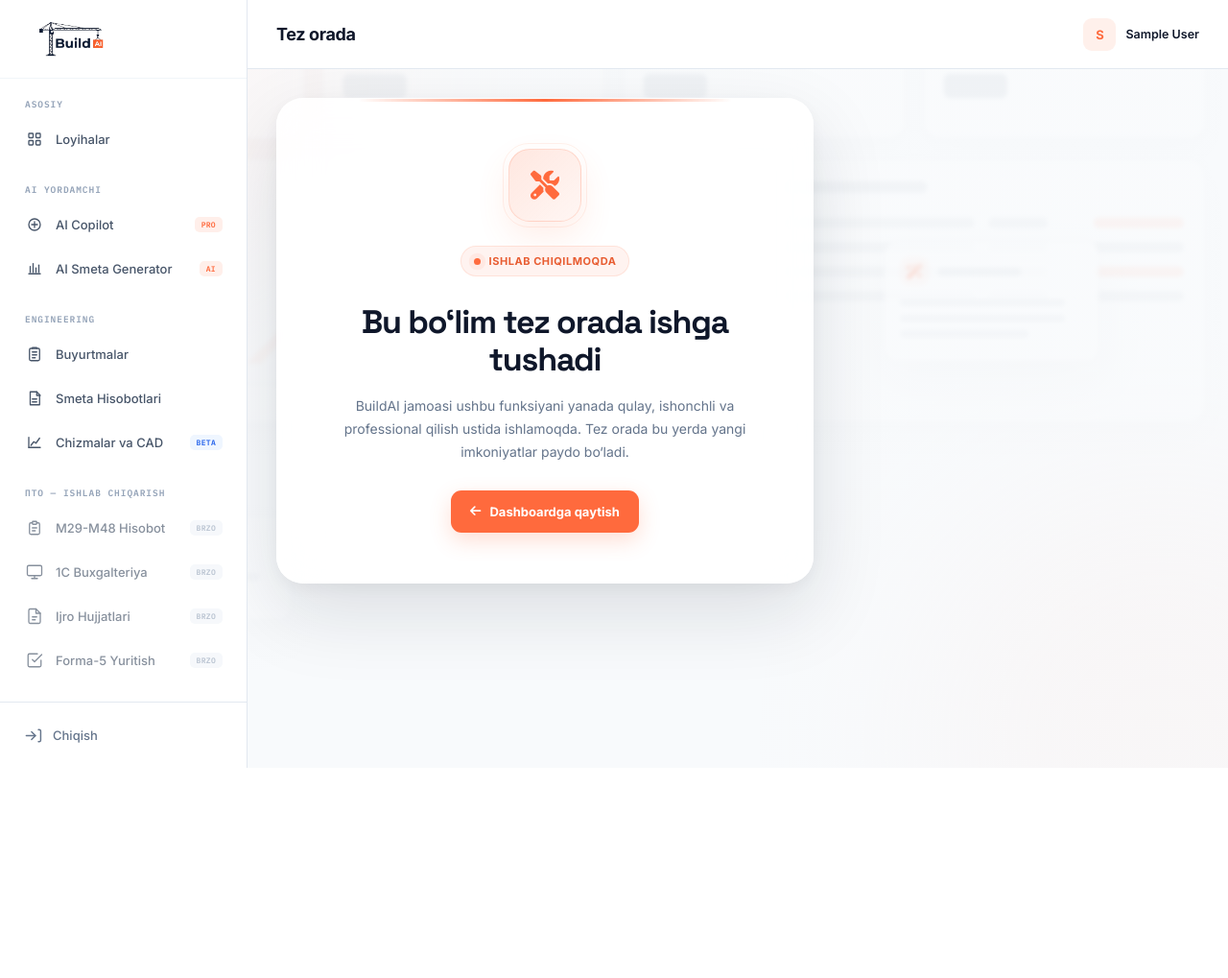
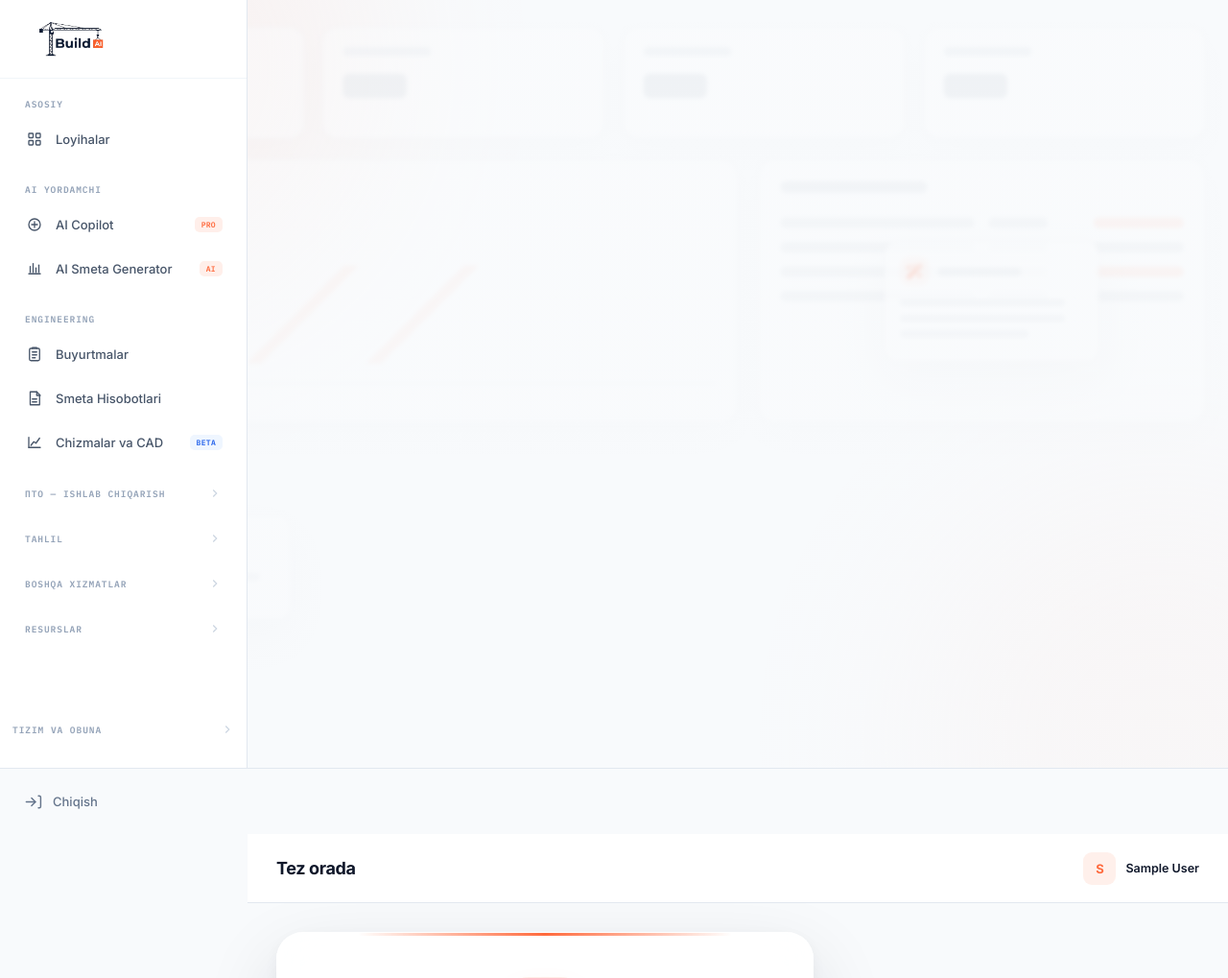
Before and after one commit to AcoderM-tech/BuildAI, a Django app: page /shnq/ in a window 1280 px wide. Shown: the top 1019 px of the page at 96% size. Before the commit the page ends 800 px from the top, so only its background shows below. Run offline with Django 4.2, Linux system fonts and the light colour scheme; the visitor is signed in with stand-in values (Sample User, id 1).

Commit message:
Implement collapsible navigation sections
Added collapsible navigation sections with toggle functionality for better user experience.

```diff
--- a/templates/base.html
+++ b/templates/base.html
@@ -417,6 +417,68 @@
 
             color: #2563EB;
 
+        }
+
+
+        /* =====================================================
+           COLLAPSIBLE NAV SECTION
+        ===================================================== */
+
+        .nav-section-toggle {
+            width: 100%;
+            display: flex;
+            align-items: center;
+            justify-content: space-between;
+            padding: 0 13px;
+            margin-bottom: 8px;
+            background: none;
+            border: none;
+            cursor: pointer;
+            gap: 6px;
+        }
+
+        .nav-section-toggle .nav-title-text {
+            color: #94A3B8;
+            font-family: 'IBM Plex Mono', monospace;
+            font-size: 9.5px;
+            font-weight: 600;
+            letter-spacing: .10em;
+            text-transform: uppercase;
+        }
+
+        .nav-section-toggle .nav-chevron {
+            width: 14px;
+            height: 14px;
+            color: #CBD5E1;
+            flex-shrink: 0;
+            transition: transform .22s ease;
+        }
+
+        .nav-section-toggle .nav-chevron svg {
+            width: 14px;
+            height: 14px;
+            stroke: currentColor;
+            stroke-width: 2;
+            fill: none;
+        }
+
+        .nav-section-toggle:hover .nav-title-text { color: #64748B; }
+        .nav-section-toggle:hover .nav-chevron { color: #94A3B8; }
+
+        .nav-section-toggle[aria-expanded="false"] .nav-chevron {
+            transform: rotate(-90deg);
+        }
+
+        .nav-collapsible-body {
+            overflow: hidden;
+            transition: max-height .28s cubic-bezier(.4,0,.2,1), opacity .22s ease;
+            max-height: 600px;
+            opacity: 1;
+        }
+
+        .nav-collapsible-body.collapsed {
+            max-height: 0;
+            opacity: 0;
         }
 
 
@@ -1077,10 +1139,11 @@
             ========================== -->
 
             <div class="nav-section">
-
-                <div class="nav-title">
-                    ПТО — Ishlab chiqarish
-                </div>
+                <button class="nav-section-toggle" data-toggle="pto" aria-expanded="false">
+                    <span class="nav-title-text">ПТО — Ishlab chiqarish</span>
+                    <span class="nav-chevron"><svg viewBox="0 0 24 24"><path d="M6 9l6 6 6-6"/></svg></span>
+                </button>
+                <div class="nav-collapsible-body collapsed" id="nav-group-pto">
 
                 <a href="#" class="nav-link" style="opacity:.65;pointer-events:none;">
                     <span class="nav-icon">
@@ -1114,6 +1177,7 @@
                     <span class="nav-badge" style="background:#F1F5F9;color:#94A3B8;">BRZO</span>
                 </a>
 
+                </div>
             </div>
 
 
@@ -1122,10 +1186,11 @@
             ========================== -->
 
             <div class="nav-section">
-
-                <div class="nav-title">
-                    Tahlil
-                </div>
+                <button class="nav-section-toggle" data-toggle="tahlil" aria-expanded="false">
+                    <span class="nav-title-text">Tahlil</span>
+                    <span class="nav-chevron"><svg viewBox="0 0 24 24"><path d="M6 9l6 6 6-6"/></svg></span>
+                </button>
+                <div class="nav-collapsible-body collapsed" id="nav-group-tahlil">
 
                 <a href="#" class="nav-link" style="opacity:.65;pointer-events:none;">
                     <span class="nav-icon">
@@ -1159,6 +1224,7 @@
                     <span class="nav-badge" style="background:#F1F5F9;color:#94A3B8;">BRZO</span>
                 </a>
 
+                </div>
             </div>
 
 
@@ -1167,10 +1233,11 @@
             ========================== -->
 
             <div class="nav-section">
-
-                <div class="nav-title">
-                    Boshqa xizmatlar
-                </div>
+                <button class="nav-section-toggle" data-toggle="boshqa" aria-expanded="false">
+                    <span class="nav-title-text">Boshqa xizmatlar</span>
+                    <span class="nav-chevron"><svg viewBox="0 0 24 24"><path d="M6 9l6 6 6-6"/></svg></span>
+                </button>
+                <div class="nav-collapsible-body collapsed" id="nav-group-boshqa">
 
                 <a href="#" class="nav-link" style="opacity:.65;pointer-events:none;">
                     <span class="nav-icon">
@@ -1196,6 +1263,7 @@
                     <span class="nav-badge" style="background:#F1F5F9;color:#94A3B8;">BRZO</span>
                 </a>
 
+                </div>
             </div>
 
 
@@ -1204,10 +1272,11 @@
             ========================== -->
 
             <div class="nav-section">
-
-                <div class="nav-title">
-                    Resurslar
-                </div>
+                <button class="nav-section-toggle" data-toggle="resurslar" aria-expanded="false">
+                    <span class="nav-title-text">Resurslar</span>
+                    <span class="nav-chevron"><svg viewBox="0 0 24 24"><path d="M6 9l6 6 6-6"/></svg></span>
+                </button>
+                <div class="nav-collapsible-body collapsed" id="nav-group-resurslar">
 
 
                 <!-- MATERIALAR -->
@@ -1319,15 +1388,20 @@
             </div>
 
 
+            </div><!-- /nav-group-resurslar -->
+            </div><!-- /nav-section resurslar -->
+
+
             <!-- =========================
                  TIZIM
             ========================== -->
 
             <div class="nav-section">
-
-                <div class="nav-title">
-                    Tizim va obuna
-                </div>
+                <button class="nav-section-toggle" data-toggle="tizim" aria-expanded="false">
+                    <span class="nav-title-text">Tizim va obuna</span>
+                    <span class="nav-chevron"><svg viewBox="0 0 24 24"><path d="M6 9l6 6 6-6"/></svg></span>
+                </button>
+                <div class="nav-collapsible-body collapsed" id="nav-group-tizim">
 
 
                 <!-- TARIFLAR -->
@@ -1395,7 +1469,8 @@
 
                 </a>
 
-            </div>
+            </div><!-- /nav-group-tizim -->
+            </div><!-- /nav-section tizim -->
 
         </div>
 
@@ -1555,6 +1630,34 @@
 
         }
 
+        // ── Collapsible nav sections ──
+        document.querySelectorAll('.nav-section-toggle').forEach(function(btn) {
+            const key    = btn.dataset.toggle;
+            const body   = document.getElementById('nav-group-' + key);
+            if (!body) return;
+
+            // Restore saved state (default: collapsed)
+            const saved = localStorage.getItem('nav-' + key);
+            const open  = saved === 'open';
+            if (open) {
+                body.classList.remove('collapsed');
+                btn.setAttribute('aria-expanded', 'true');
+            }
+
+            btn.addEventListener('click', function () {
+                const isOpen = !body.classList.contains('collapsed');
+                if (isOpen) {
+                    body.classList.add('collapsed');
+                    btn.setAttribute('aria-expanded', 'false');
+                    localStorage.setItem('nav-' + key, 'closed');
+                } else {
+                    body.classList.remove('collapsed');
+                    btn.setAttribute('aria-expanded', 'true');
+                    localStorage.setItem('nav-' + key, 'open');
+                }
+            });
+        });
+
     });
 
 </script>
```
